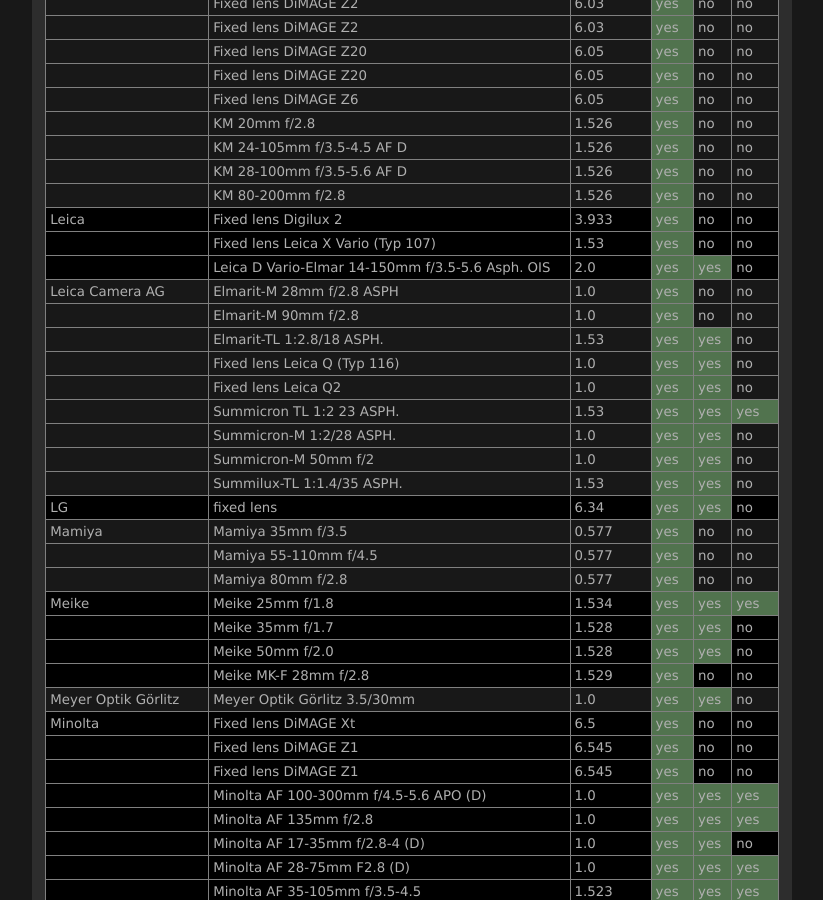
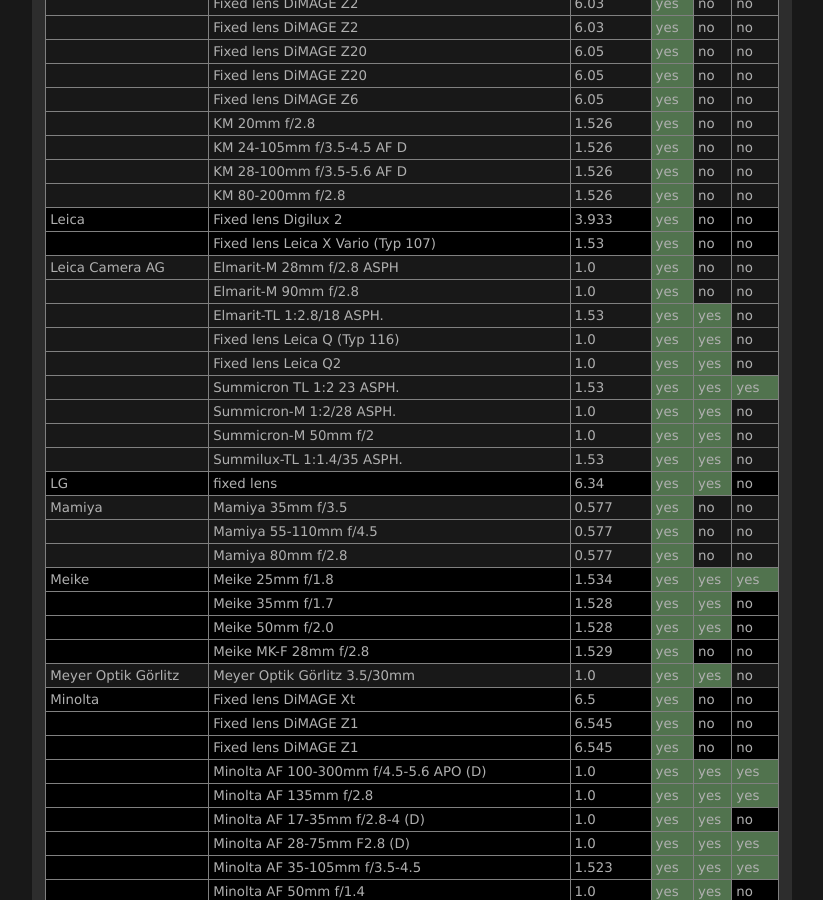
Before and after one commit to lensfun/lensfun.github.io, a Jekyll site: the page built from _posts/lenslist/2999-12-31-Lenslist-master.md, in a window 1280 px wide and 900 px high, scrolled down 8802 px. Shown: the whole window, without its empty margins (284-1107 px from the left). Built offline with Jekyll 4.4.1, drawn with Linux system fonts in a browser that asks for light colours.

Commit message:
Update master lens list from GitHub Actions

```diff
--- a/_posts/lenslist/2999-12-31-Lenslist-master.md
+++ b/_posts/lenslist/2999-12-31-Lenslist-master.md
@@ -365,7 +365,6 @@ This list was generated on 2022-10-28 from current Lensfun sources. Your Lensfun
 <tr class="lenslist-bg2"><td></td><td>KM 80-200mm f/2.8</td><td>1.526</td><td class="lenslist-highlight lenslist-check">yes</td><td class="lenslist-check">no</td><td class="lenslist-check">no</td></tr>
 <tr class="lenslist-bg1"><td>Leica</td><td>Fixed lens Digilux 2</td><td>3.933</td><td class="lenslist-highlight lenslist-check">yes</td><td class="lenslist-check">no</td><td class="lenslist-check">no</td></tr>
 <tr class="lenslist-bg1"><td></td><td>Fixed lens Leica X Vario (Typ 107)</td><td>1.53</td><td class="lenslist-highlight lenslist-check">yes</td><td class="lenslist-check">no</td><td class="lenslist-check">no</td></tr>
-<tr class="lenslist-bg1"><td></td><td>Leica D Vario-Elmar 14-150mm f/3.5-5.6 Asph. OIS</td><td>2.0</td><td class="lenslist-highlight lenslist-check">yes</td><td class="lenslist-highlight lenslist-check">yes</td><td class="lenslist-check">no</td></tr>
 <tr class="lenslist-bg2"><td>Leica Camera AG</td><td>Elmarit-M 28mm f/2.8 ASPH</td><td>1.0</td><td class="lenslist-highlight lenslist-check">yes</td><td class="lenslist-check">no</td><td class="lenslist-check">no</td></tr>
 <tr class="lenslist-bg2"><td></td><td>Elmarit-M 90mm f/2.8</td><td>1.0</td><td class="lenslist-highlight lenslist-check">yes</td><td class="lenslist-check">no</td><td class="lenslist-check">no</td></tr>
 <tr class="lenslist-bg2"><td></td><td>Elmarit-TL 1:2.8/18 ASPH.</td><td>1.53</td><td class="lenslist-highlight lenslist-check">yes</td><td class="lenslist-highlight lenslist-check">yes</td><td class="lenslist-check">no</td></tr>
```
